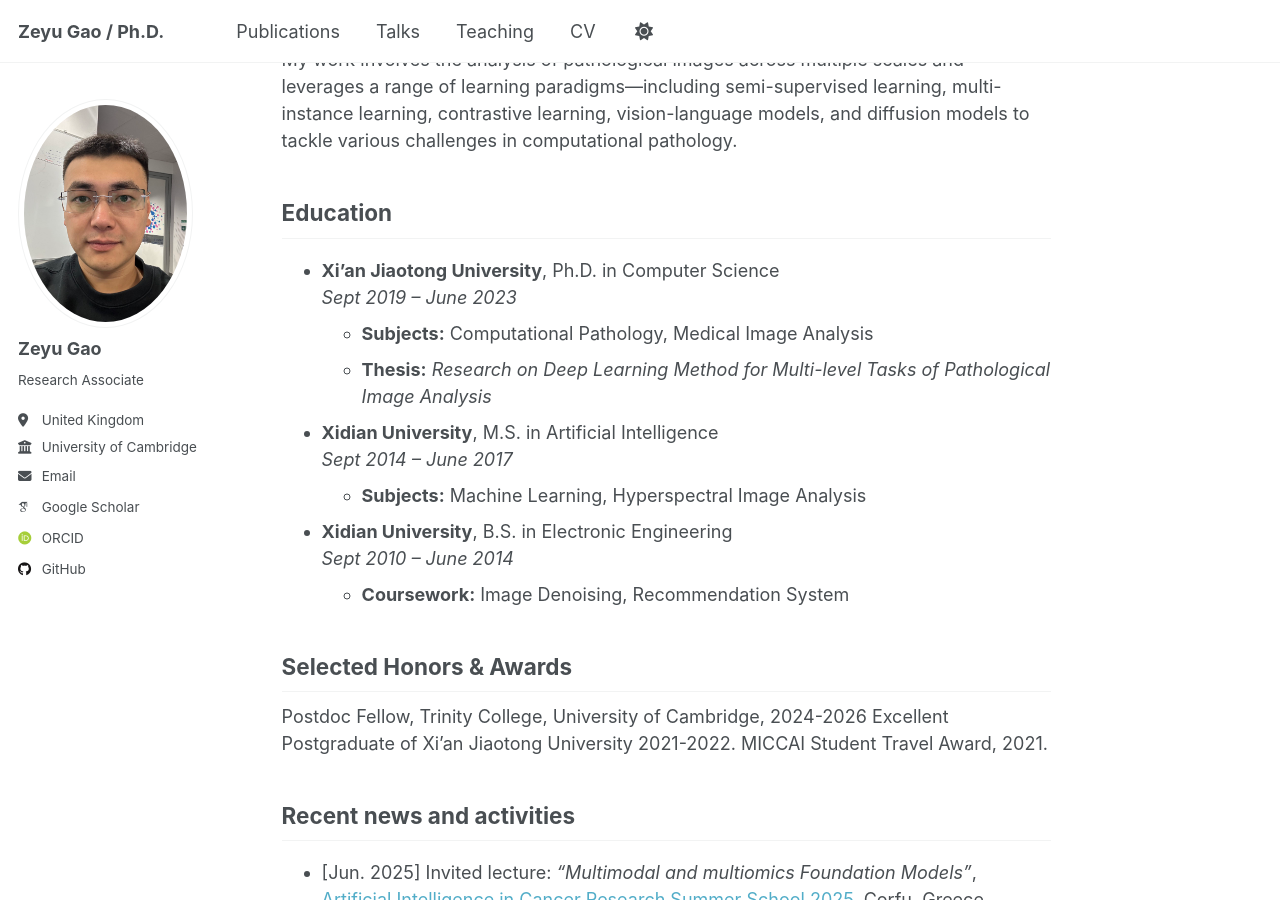
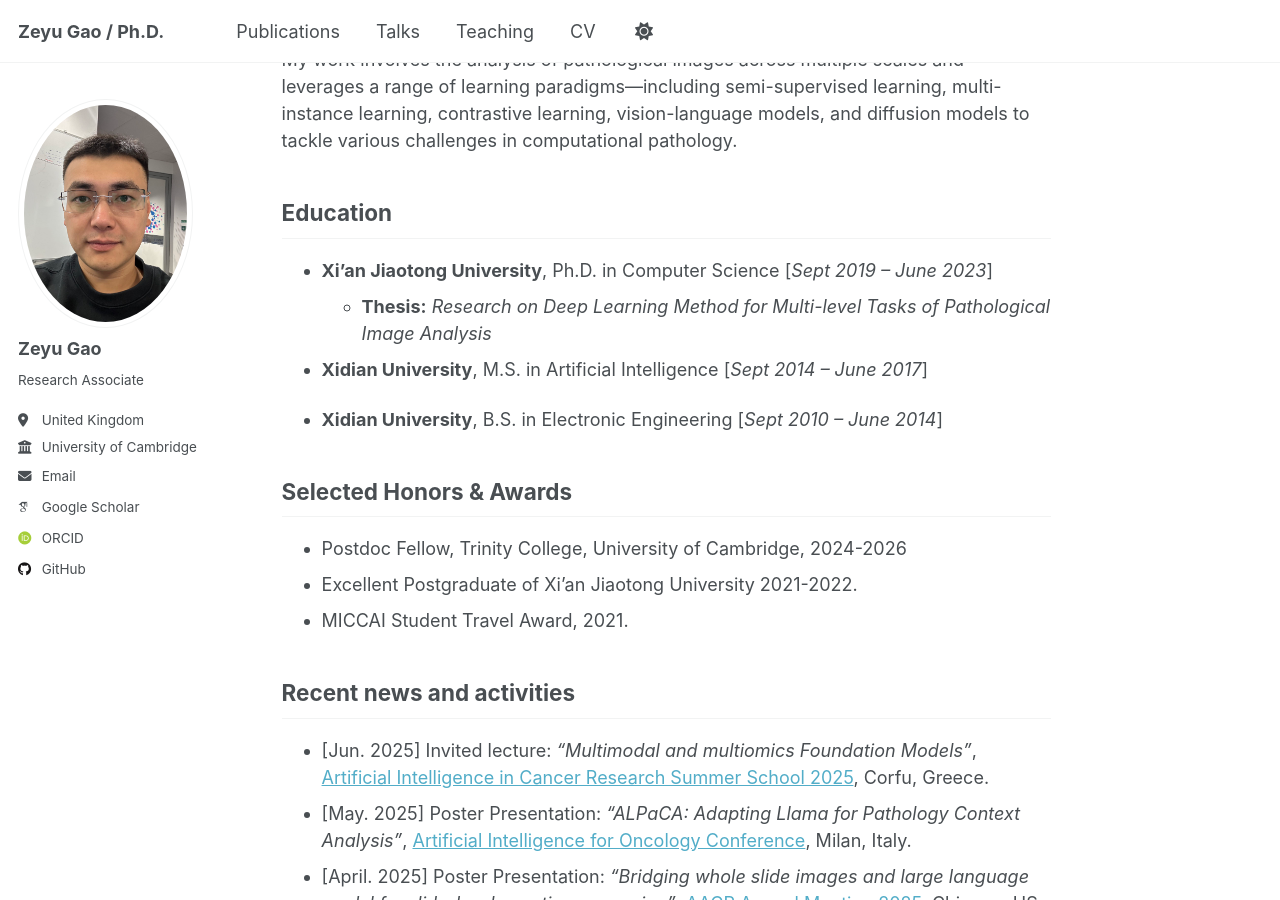
Before and after one commit to ZeyuGaoAi/ZeyuGaoAi.github.io, a Jekyll site: the page built from _pages/about.md, in a window 1280 px wide and 900 px high, scrolled down 588 px. Built offline with Jekyll 4.4.1, drawn with Linux system fonts in a browser that asks for light colours; some web fonts are replaced; a script that is not in the unit is left out.

Commit message:
Update about.md

```diff
--- a/_pages/about.md
+++ b/_pages/about.md
@@ -20,24 +20,18 @@ My work involves the analysis of pathological images across multiple scales and
 Education
 ------
 
-- **Xi’an Jiaotong University**, Ph.D. in Computer Science
-  *Sept 2019 – June 2023*
-  - **Subjects:** Computational Pathology, Medical Image Analysis
+- **Xi’an Jiaotong University**, Ph.D. in Computer Science [*Sept 2019 – June 2023*]
   - **Thesis:** *Research on Deep Learning Method for Multi-level Tasks of Pathological Image Analysis*
 
-- **Xidian University**, M.S. in Artificial Intelligence
-  *Sept 2014 – June 2017*
-  - **Subjects:** Machine Learning, Hyperspectral Image Analysis
+- **Xidian University**, M.S. in Artificial Intelligence [*Sept 2014 – June 2017*]
 
-- **Xidian University**, B.S. in Electronic Engineering
-  *Sept 2010 – June 2014*
-  - **Coursework:** Image Denoising, Recommendation System
+- **Xidian University**, B.S. in Electronic Engineering  [*Sept 2010 – June 2014*]
 
 Selected Honors & Awards
 ------
-Postdoc Fellow, Trinity College, University of Cambridge, 2024-2026
-Excellent Postgraduate of Xi’an Jiaotong University 2021-2022.
-MICCAI Student Travel Award, 2021.
+- Postdoc Fellow, Trinity College, University of Cambridge, 2024-2026
+- Excellent Postgraduate of Xi’an Jiaotong University 2021-2022.
+- MICCAI Student Travel Award, 2021.
 
 Recent news and activities
 ------
```
